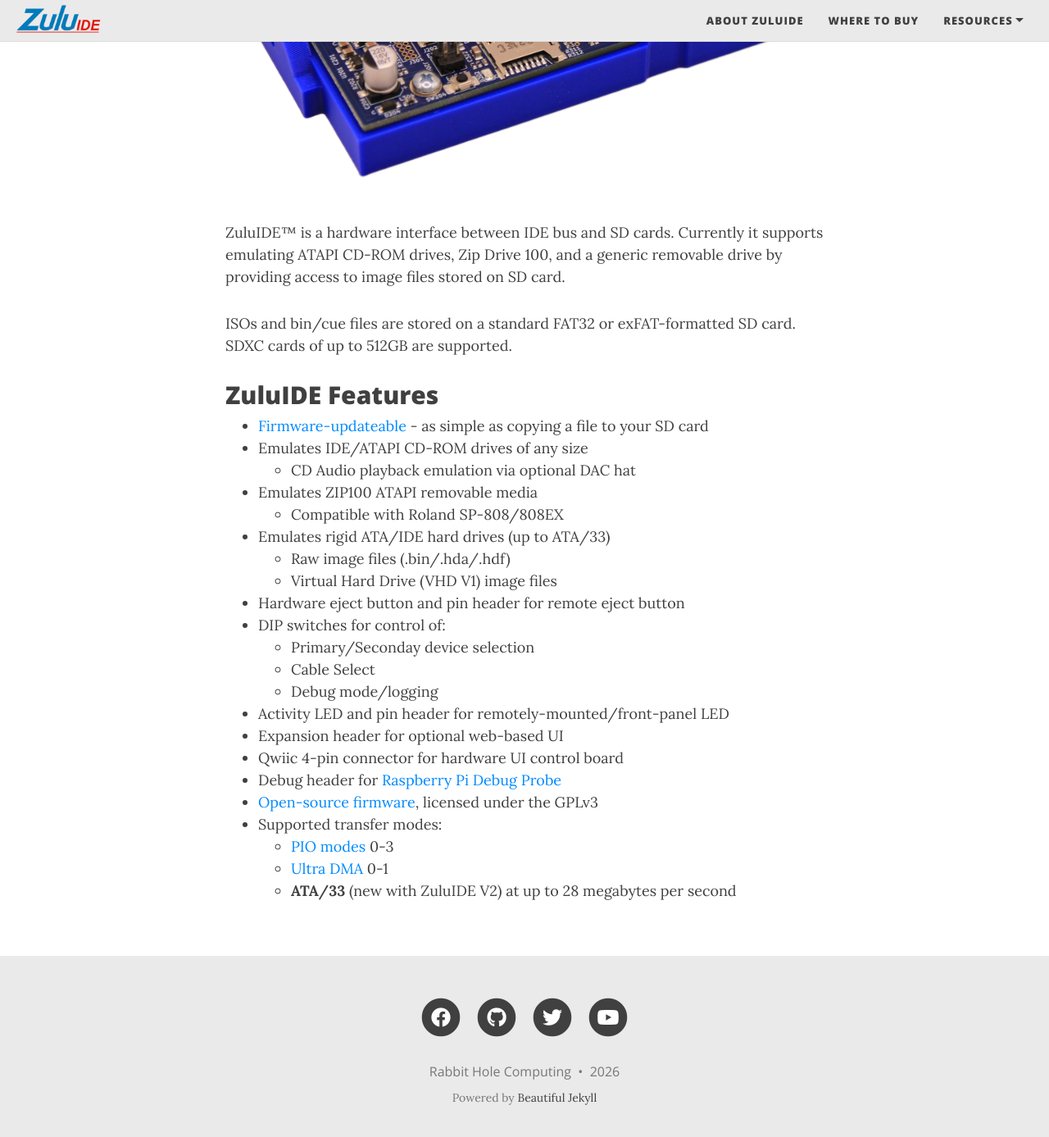
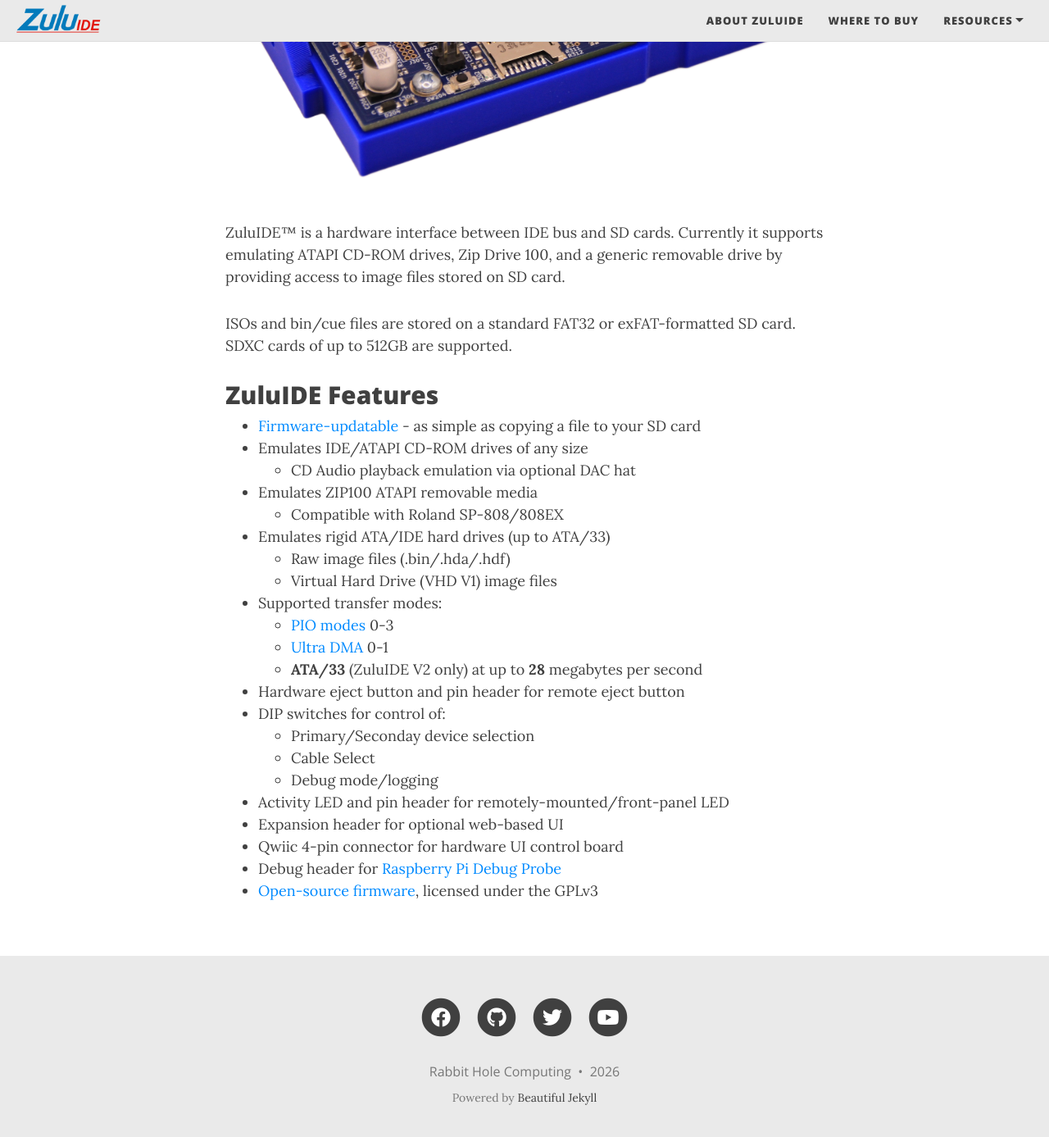
Before and after one commit to rabbitholecomputing/zuluide.com, a Jekyll site: the page built from index.md, in a window 1280 px wide and 1400 px high, scrolled down 440 px. Shown: the top 1387 px of the window at 82% size. Built offline with Jekyll 4.4.1, drawn with Linux system fonts in a browser that asks for light colours; nearby versions of some CDN libraries; our own code applies the rules of GitHub Pages for plain Markdown files.

Commit message:
Fix wording and update transfer modes section
Corrected the wording from 'Firmware-updateable' to 'Firmware-updatable' and consolidated the supported transfer modes section.

```diff
--- a/index.md
+++ b/index.md
@@ -6,7 +6,7 @@ ISOs and bin/cue files are stored on a standard FAT32 or exFAT-formatted SD card
 
 ## ZuluIDE Features
 
-* [Firmware-updateable](https://github.com/ZuluIDE/ZuluIDE-firmware/releases) - as simple as copying a file to your SD card
+* [Firmware-updatable](https://github.com/ZuluIDE/ZuluIDE-firmware/releases) - as simple as copying a file to your SD card
 * Emulates IDE/ATAPI CD-ROM drives of any size
   * CD Audio playback emulation via optional DAC hat
 * Emulates ZIP100 ATAPI removable media
@@ -14,6 +14,10 @@ ISOs and bin/cue files are stored on a standard FAT32 or exFAT-formatted SD card
 * Emulates rigid ATA/IDE hard drives (up to ATA/33)
   * Raw image files (.bin/.hda/.hdf)
   * Virtual Hard Drive (VHD V1) image files
+* Supported transfer modes:
+  * [PIO modes](https://en.wikipedia.org/wiki/Programmed_input%E2%80%93output) 0-3
+  * [Ultra DMA](https://en.wikipedia.org/wiki/UDMA) 0-1
+  * **ATA/33** (ZuluIDE V2 only) at up to **28** megabytes per second
 * Hardware eject button and pin header for remote eject button
 * DIP switches for control of:
   * Primary/Seconday device selection
@@ -24,7 +28,3 @@ ISOs and bin/cue files are stored on a standard FAT32 or exFAT-formatted SD card
 * Qwiic 4-pin connector for hardware UI control board
 * Debug header for [Raspberry Pi Debug Probe](https://www.raspberrypi.com/documentation/microcontrollers/debug-probe.html)
 * [Open-source firmware](https://github.com/rabbitholecomputing/zuluIDE-firmware), licensed under the GPLv3
-* Supported transfer modes:
-  * [PIO modes](https://en.wikipedia.org/wiki/Programmed_input%E2%80%93output) 0-3
-  * [Ultra DMA](https://en.wikipedia.org/wiki/UDMA) 0-1
-  * **ATA/33** (new with ZuluIDE V2) at up to 28 megabytes per second
```
